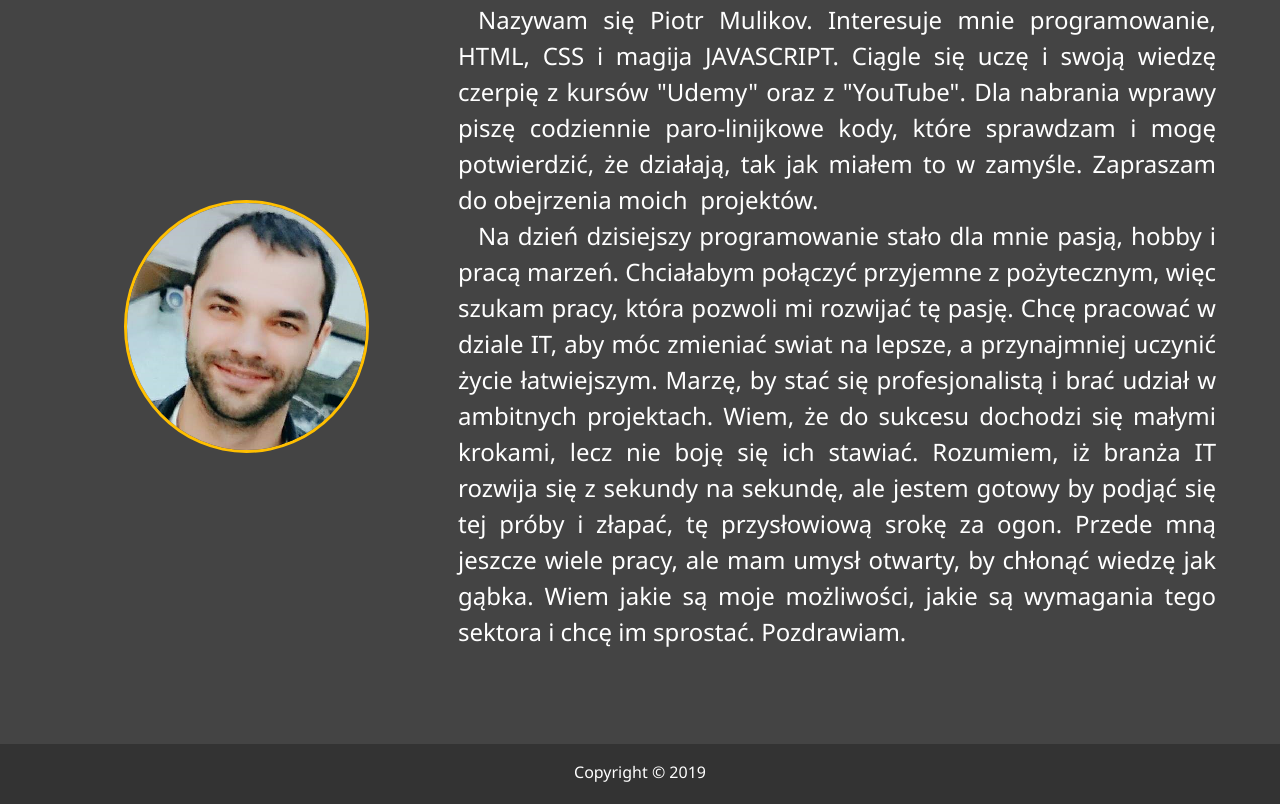
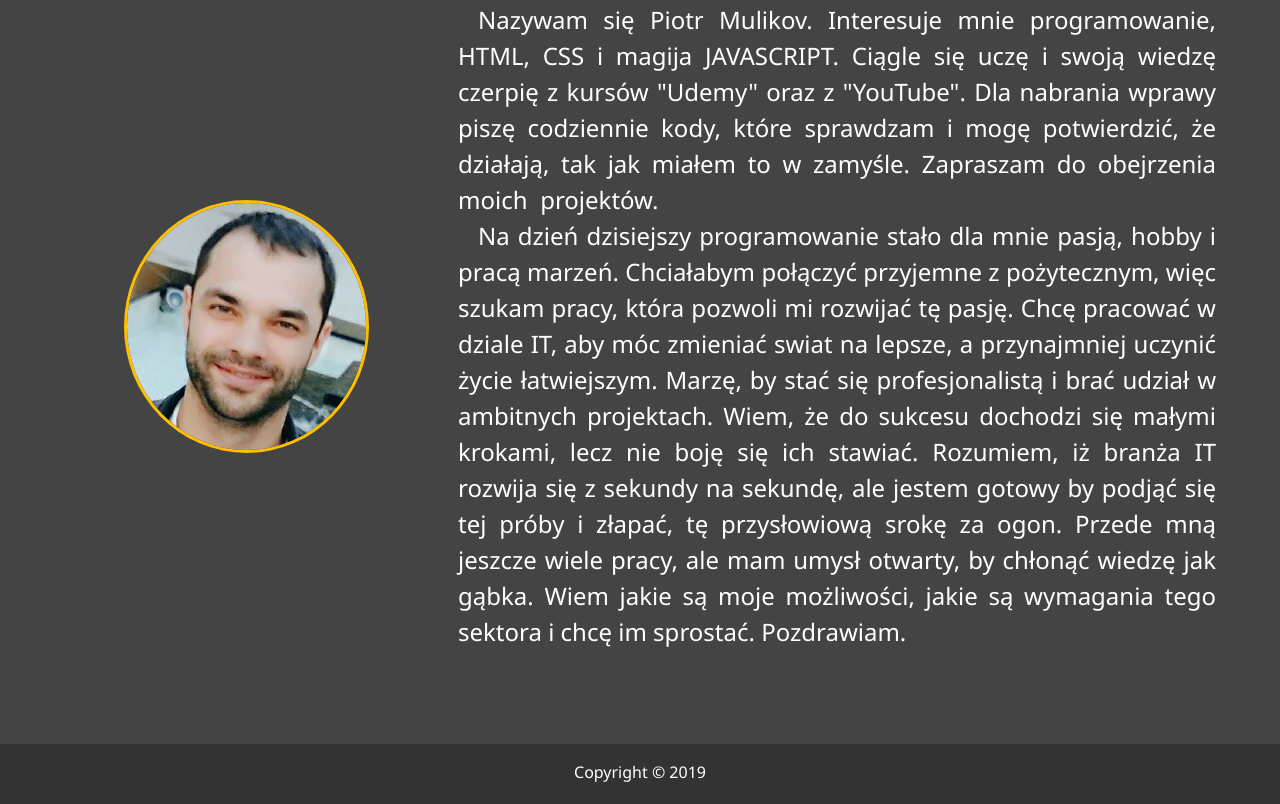
Before and after one commit to hayuna/pettergov.github.io, a plain HTML site: page about.html in a window 1280 px wide. Shown: the part 134-938 px from the top of the page. Drawn offline with Linux system fonts and the light colour scheme.

Commit message:
Update about.html

```diff
--- a/about.html
+++ b/about.html
@@ -66,7 +66,7 @@
 
       <div class="bio">
 
-        <p> Nazywam się Piotr Mulikov. Interesuje mnie programowanie, HTML, CSS i magija JAVASCRIPT. Ciągle się uczę i swoją wiedzę czerpię z kursów "Udemy" oraz z "YouTube". Dla nabrania wprawy piszę codziennie paro-linijkowe kody, które sprawdzam i mogę potwierdzić, że działają, tak jak miałem to w zamyśle. Zapraszam do obejrzenia moich <a href="work.html">projektów.</a></p>
+        <p> Nazywam się Piotr Mulikov. Interesuje mnie programowanie, HTML, CSS i magija JAVASCRIPT. Ciągle się uczę i swoją wiedzę czerpię z kursów "Udemy" oraz z "YouTube". Dla nabrania wprawy piszę codziennie kody, które sprawdzam i mogę potwierdzić, że działają, tak jak miałem to w zamyśle. Zapraszam do obejrzenia moich <a href="work.html">projektów.</a></p>
         <p>Na dzień dzisiejszy programowanie stało dla mnie pasją, hobby i pracą marzeń. Chciałabym połączyć przyjemne z pożytecznym, więc szukam pracy, która pozwoli mi rozwijać tę pasję.
 Chcę pracować w dziale IT, aby móc zmieniać swiat na lepsze, a przynajmniej uczynić życie łatwiejszym. Marzę, by stać się profesjonalistą i brać udział w ambitnych projektach. Wiem, że do sukcesu dochodzi się małymi krokami, lecz nie boję się ich stawiać. Rozumiem, iż branża IT rozwija się z sekundy na sekundę, ale jestem gotowy by podjąć się tej próby i złapać, tę przysłowiową srokę za ogon. Przede mną jeszcze wiele pracy, ale mam umysł otwarty, by chłonąć wiedzę jak gąbka. Wiem jakie są moje możliwości, jakie są wymagania tego sektora i chcę im sprostać. Pozdrawiam.</p>
       </div>
```
